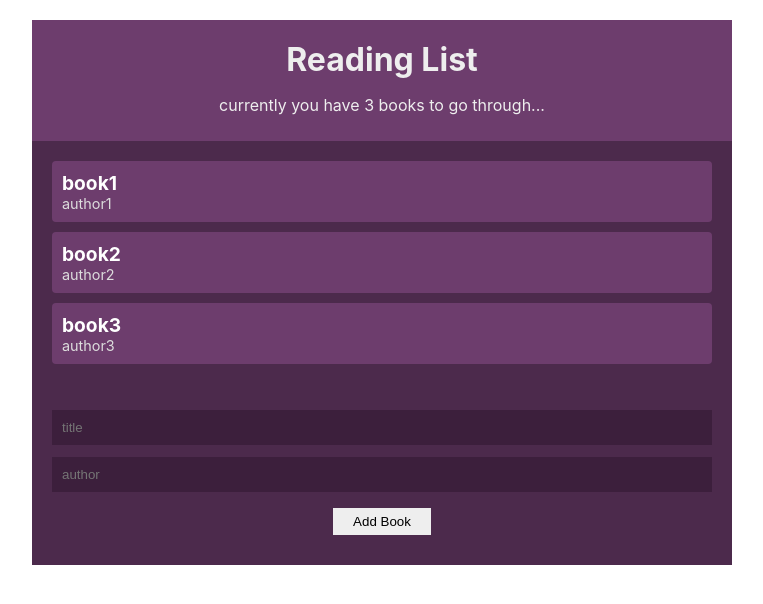
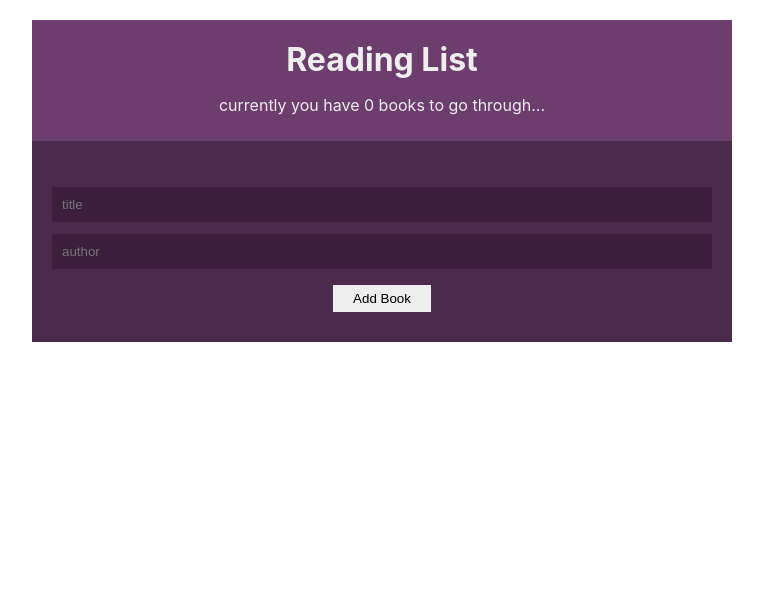
Before and after one commit to AbhishekBiswasGitHub/reading-list, a React (Create React App) app: page / in a window 1280 px wide. Shown: the top 604 px of the page, without its empty margins (258-1021 px from the left). Built offline with nearby package versions, Linux system fonts and the light colour scheme.

Commit message:
Implemented localstorage

```diff
--- a/src/contexts/BookContext.jsx
+++ b/src/contexts/BookContext.jsx
@@ -1,15 +1,20 @@
 import { useReducer } from "react";
+import { useEffect } from "react";
 import { createContext } from "react";
 import { bookReducer } from "../reducers/bookReducer";
 
 export const BookContext = createContext();
 
 const BookContextProvider = (props) => {
-  const [books, dispatch] = useReducer(bookReducer, [
-    { title: "book1", author: "author1", id: 1 },
-    { title: "book2", author: "author2", id: 2 },
-    { title: "book3", author: "author3", id: 3 },
-  ]);
+  const [books, dispatch] = useReducer(bookReducer, [], () => {
+    const local = JSON.parse(localStorage.getItem("books"));
+
+    return local ? local : [];
+  });
+
+  useEffect(() => {
+    localStorage.setItem("books", JSON.stringify(books));
+  }, [books]);
 
   return (
     <BookContext.Provider value={{ books, dispatch }}>
```
